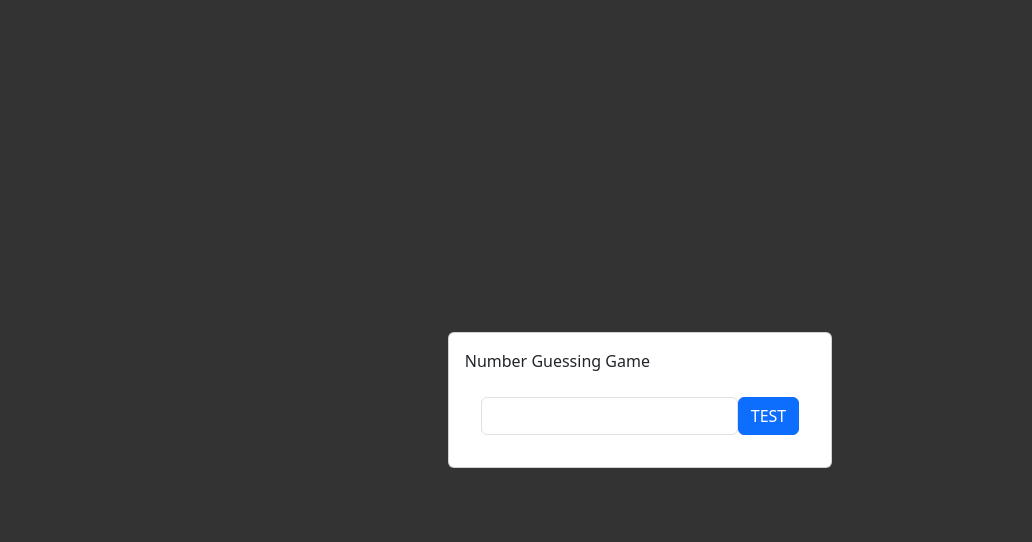
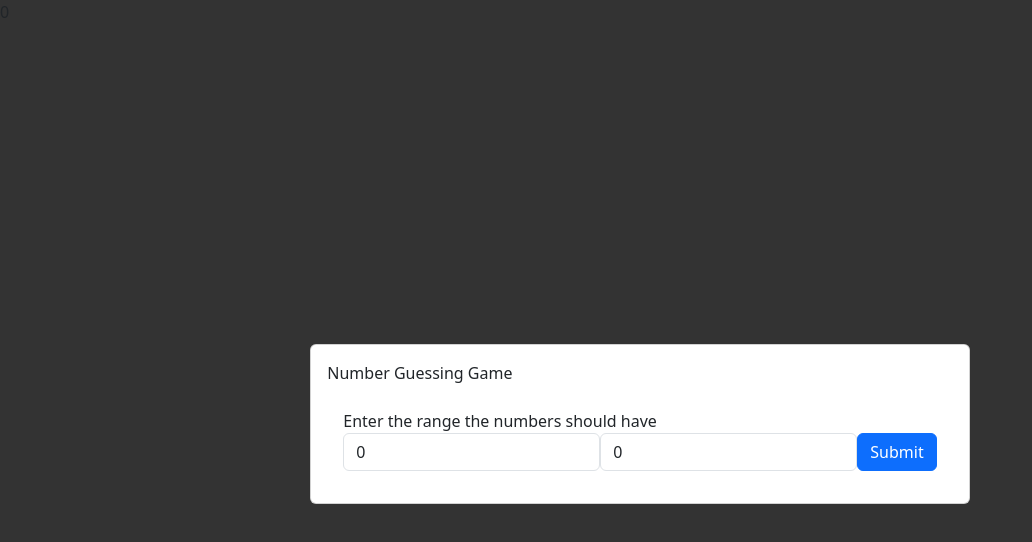
Before and after one commit to TimScholtz/NumberGuesser, a Vue app: page / in a window 1280 px wide. Shown: the top 542 px of the page, without its empty margins (0-1032 px from the left). Built offline with nearby package versions, Linux system fonts and the light colour scheme.

Commit message:
set the range of numbers, startGame function

```diff
--- a/src/App.vue
+++ b/src/App.vue
@@ -1,15 +1,58 @@
 <template>
+  {{ solutionNumber }}
   <div class="d-flex justify-content-center align-items-center h-100">
-    <div class="card p-3">
+    <div class="card p-3" v-if="start">
       <div class="card-title">Number Guessing Game</div>
       <div class="card-body">
-        <div class="d-flex">
-          <input type="number" class="form-control" />
-          <button class="btn btn-primary">TEST</button>
-        </div>
+        Enter the range the numbers should have
+        <form @submit="startGame()">
+          <div class="d-flex">
+            <input
+              type="number"
+              class="form-control"
+              v-model="firstRangeNumber"
+            />
+            <input
+              type="number"
+              class="form-control"
+              v-model="secondRangeNumber"
+            />
+            <button class="btn btn-primary">Submit</button>
+          </div>
+        </form>
+      </div>
+    </div>
+
+    <div class="card p-3" v-else>
+      <div class="card-title">Number Guessing Game</div>
+      <div class="card-body">
+        Guess the random number
+        <form @submit="guess()">
+          <div class="d-flex">
+            <input type="number" class="form-control" />
+            <button class="btn btn-primary">Submit</button>
+          </div>
+        </form>
       </div>
     </div>
   </div>
 </template>
 <style scoped></style>
-<script setup lang="ts"></script>
+<script setup lang="ts">
+import { ref } from "vue";
+
+const start = ref(true);
+const firstRangeNumber = ref(0);
+const secondRangeNumber = ref(0);
+const solutionNumber = ref(0);
+
+function startGame() {
+  solutionNumber.value = Math.floor(
+    Math.random() * (secondRangeNumber.value - firstRangeNumber.value) +
+      firstRangeNumber.value
+  );
+  start.value = false;
+}
+
+function guess() {}
+</script>
```
